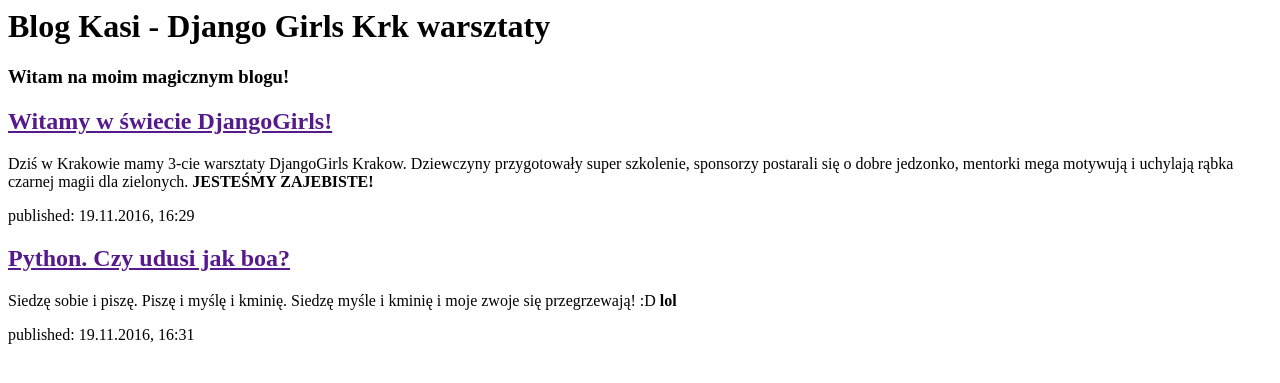
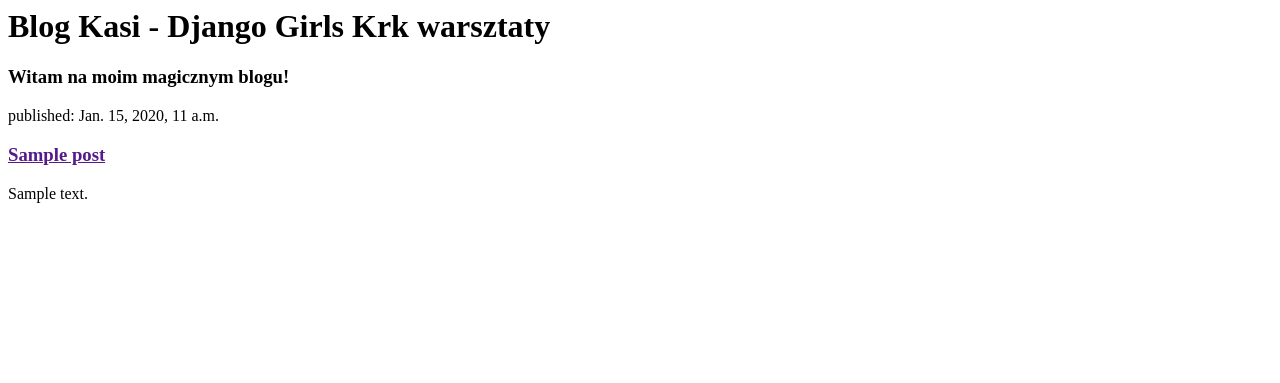
Before and after one commit to KateDjango/mykwblog, a Django app: template myblog/blog/templates/blog/post_list.html in a window 1280 px wide. Shown: the top 383 px of the page. Run offline with Django 3.2, Linux system fonts and the light colour scheme; the template is opened without the code that fills it: values that come from a table or form of the project are taken from there, others are empty; tables that the repository leaves empty hold one stand-in row (values such as "Sample post").

Commit message:
zmodyfikowalam szablon aby pokazywal posty z bazy danych

```diff
--- a/myblog/blog/templates/blog/post_list.html
+++ b/myblog/blog/templates/blog/post_list.html
@@ -9,15 +9,12 @@
   <div>
       <h3>Witam na moim magicznym blogu!</h3>
   </div>
-  <div>
-    <h2><a href="">Witamy w świecie DjangoGirls!</a></h2>
-    <p>Dziś w Krakowie mamy 3-cie warsztaty DjangoGirls Krakow. Dziewczyny przygotowały super szkolenie, sponsorzy postarali się o dobre jedzonko, mentorki mega motywują i uchylają rąbka czarnej magii dla zielonych. <b>JESTEŚMY ZAJEBISTE!</b></p>
-    <p>published: 19.11.2016, 16:29</p>
-</div>
-<div>
-    <h2><a href="">Python. Czy udusi jak boa?</a></h2>
-    <p>Siedzę sobie i piszę. Piszę i myślę i kminię. Siedzę myśle i kminię i moje zwoje się przegrzewają! :D <b>lol</b> </p>
-    <p>published: 19.11.2016, 16:31</p>
-</div>
+  {% for post in posts %}
+    <div>
+        <p>published: {{ post.published_date }}</p>
+        <h3><a href="">{{ post.title }}</a></h3>
+        <p>{{ post.text|linebreaksbr }}</p>
+    </div>
+{% endfor %}
 </body>
 </html>
--- a/myblog/blog/views.py
+++ b/myblog/blog/views.py
@@ -1,3 +1,7 @@
 from django.shortcuts import render
+from django.utils import timezone
+from .models import Post
+
 def post_list(request):
-    return render(request, 'blog/post_list.html', {})
+    posts = Post.objects.filter(published_date__lte=timezone.now()).order_by('published_date')
+    return render(request, 'blog/post_list.html', {'posts' : posts})
```
